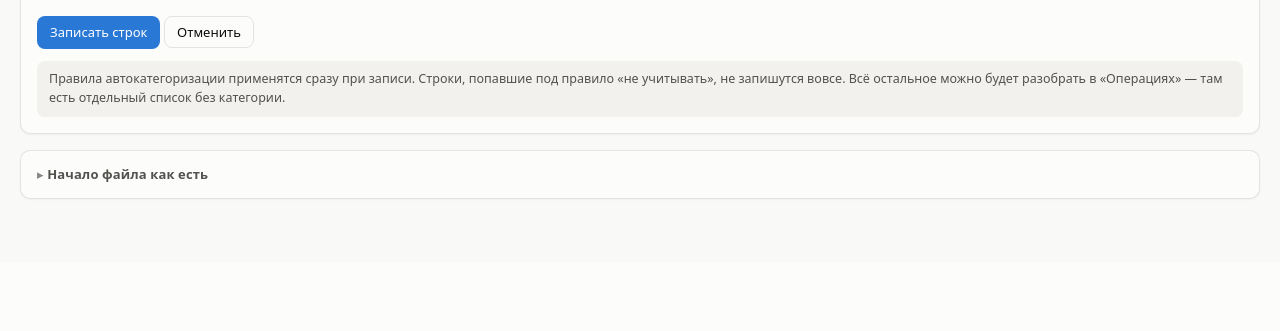
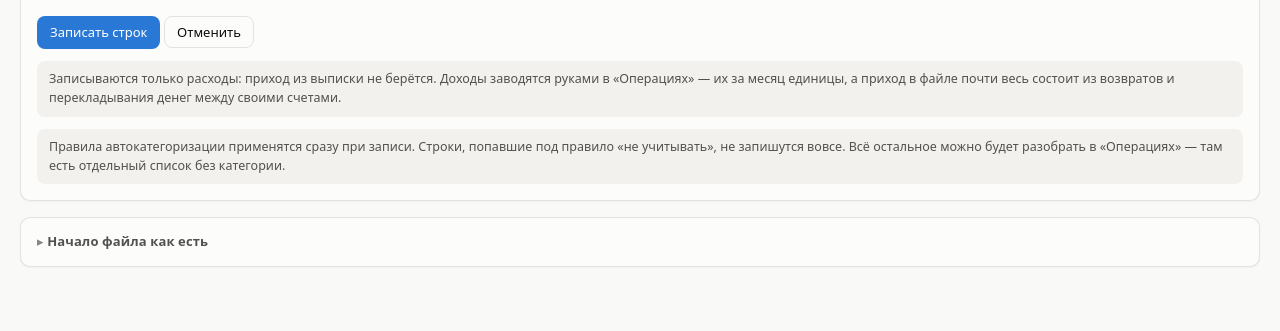
Before and after one commit to kokos02r2/defi-dashboard, a FastAPI app: template app/web/templates/fin/import_map.html in a window 1280 px wide. Shown: the part 679-1010 px from the top of the page. Before the commit the page ends 878 px from the top, so only its background shows below. Run offline with FastAPI, Linux system fonts and the light colour scheme; the template is opened without the code that fills it, so the values that code supplies are empty.

Commit message:
Из выписки берём только расходы, доходы — руками
Приход в банковском файле почти весь состоит из возвратов, обмена валюты и
переводов с других своих счетов. Записывать это доходом значит завысить и
доходы, и сбережения. На настоящей выписке из 1490 строк приход — 495 строк,
из них настоящего дохода нет ни одной.

Строки прихода не выбрасываются молча: в предпросмотре они видны с пометкой
«приход — в выписке не учитывается» и попадают в счётчик отсеянных.

Co-Authored-By: Claude Opus 5 (1M context) <noreply@anthropic.com>

```diff
--- a/app/web/templates/fin/import.html
+++ b/app/web/templates/fin/import.html
@@ -5,7 +5,8 @@
 {% block content %}
 <h1 class="page">Загрузка выписки</h1>
 <div class="page-sub">
-  Файл из банка — Excel или CSV. Колонки дашборд угадывает сам, но перед записью
+  Файл из банка — Excel или CSV. Из него берутся только расходы; доходы заводятся
+  руками в «Операциях». Колонки дашборд угадывает сам, но перед записью
   показывает предпросмотр: подтвердить или поправить сопоставление нужно вам.
   Повторная загрузка того же файла ничего не испортит — уже записанные операции
   распознаются и не добавляются второй раз.
--- a/app/web/templates/fin/import_map.html
+++ b/app/web/templates/fin/import_map.html
@@ -33,8 +33,9 @@
 <div class="alert info" style="margin-bottom:16px">
   <span class="ic">✓</span>
   <span>{{ skipped }} {{ skipped | plural('строка', 'строки', 'строк') }} не
-    {{ skipped | plural('запишется', 'запишутся', 'запишется') }}: отменённые банком
-    операции и строки с нулевой суммой. Так и должно быть.</span>
+    {{ skipped | plural('запишется', 'запишутся', 'запишется') }}: приход, отменённые
+    банком операции и строки с нулевой суммой. Так и должно быть — из выписки берутся
+    только расходы.</span>
 </div>
 {% endif %}
 
@@ -197,6 +198,11 @@
     </form>
     <a class="btn ghost" href="/fin/import">Отменить</a>
     <div class="note">
+      Записываются только расходы: приход из выписки не берётся. Доходы заводятся
+      руками в «Операциях» — их за месяц единицы, а приход в файле почти весь состоит
+      из возвратов и перекладывания денег между своими счетами.
+    </div>
+    <div class="note">
       Правила автокатегоризации применятся сразу при записи. Строки, попавшие под
       правило «не учитывать», не запишутся вовсе. Всё остальное можно будет разобрать
       в «Операциях» — там есть отдельный список без категории.
```
Also changed, not shown: app/core/finimport.py (+13 -3 lines).
